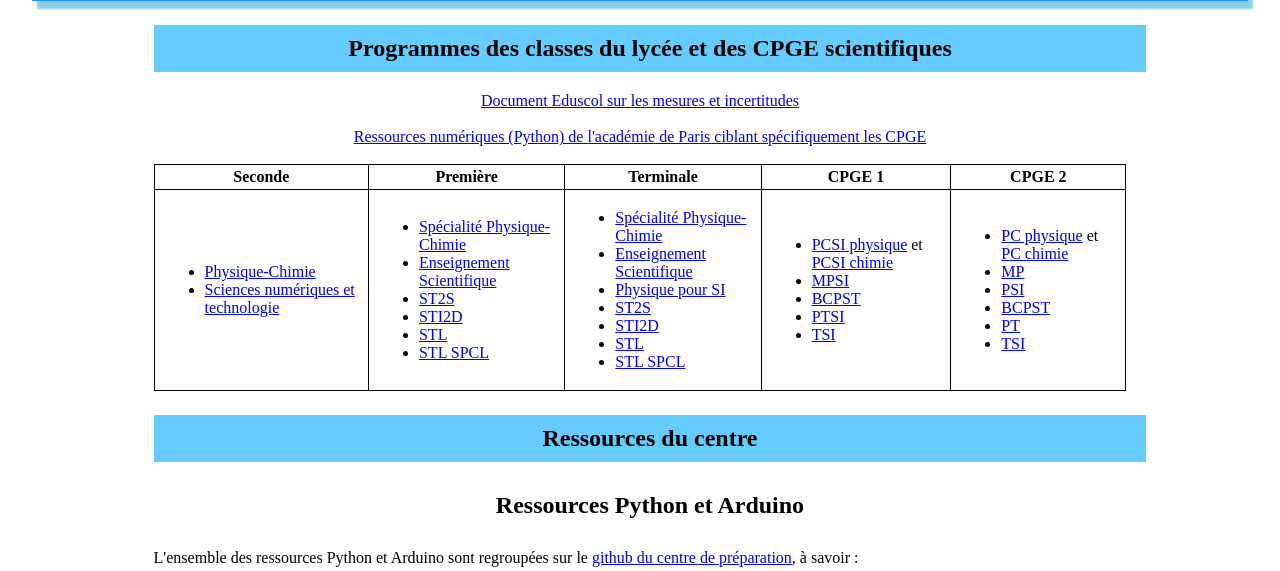
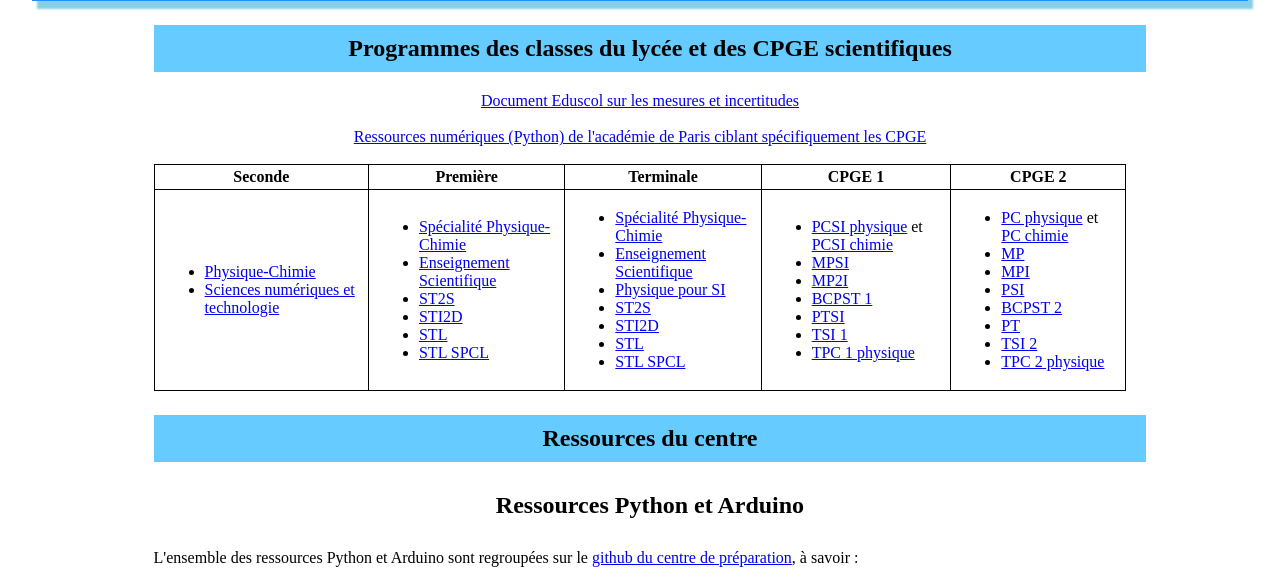
Before and after one commit to araoux/django-agreg, a Django app: template ressources/templates/ressources/recherche.html in a window 1280 px wide. Shown: the part 315-886 px from the top of the page. Run offline with Django 3.2, Linux system fonts and the light colour scheme; the template is opened without the code that fills it, so the values that code supplies are empty.

Commit message:
MaJ des programmes CPGE

```diff
--- a/ressources/templates/ressources/recherche.html
+++ b/ressources/templates/ressources/recherche.html
@@ -48,19 +48,23 @@
             <ul>
             <li><a href="{% static 'Programmes/CPGE1_PCSI_physique.pdf' %}">PCSI physique</a> et <a href="{% static 'Programmes/CPGE1_PCSI_chimie.pdf' %}">PCSI chimie</a></li>
             <li><a href="{% static 'Programmes/CPGE1_MPSI.pdf' %}">MPSI</a></li>
-            <li><a href="{% static 'Programmes/CPGE1_BCPST.pdf' %}">BCPST</a></li>
+            <li><a href="{% static 'Programmes/CPGE1_MP2I.pdf' %}">MP2I</a></li>
+            <li><a href="{% static 'Programmes/CPGE1_BCPST1.pdf' %}">BCPST 1</a></li>
             <li><a href="{% static 'Programmes/CPGE1_PTSI.pdf' %}">PTSI</a></li>
-            <li><a href="{% static 'Programmes/CPGE1_TSI.pdf' %}">TSI</a></li>
+            <li><a href="{% static 'Programmes/CPGE1_TSI1.pdf' %}">TSI 1</a></li>
+            <li><a href="{% static 'Programmes/CPGE1_TPC1.pdf' %}">TPC 1 physique</a></li>
             </ul>
         </td>
         <td>
             <ul>
             <li><a href="{% static 'Programmes/CPGE2_PC_physique.pdf' %}">PC physique</a> et <a href="{% static 'Programmes/CPGE2_PC_chimie.pdf' %}">PC chimie</a></li>
             <li><a href="{% static 'Programmes/CPGE2_MP.pdf' %}">MP</a></li>
+            <li><a href="{% static 'Programmes/CPGE2_MPI.pdf' %}">MPI</a></li>
             <li><a href="{% static 'Programmes/CPGE2_PSI.pdf' %}">PSI</a></li>
-            <li><a href="{% static 'Programmes/CPGE2_BCPST.pdf' %}">BCPST</a></li>
+            <li><a href="{% static 'Programmes/CPGE2_BCPST2.pdf' %}">BCPST 2</a></li>
             <li><a href="{% static 'Programmes/CPGE2_PT.pdf' %}">PT</a></li>
-            <li><a href="{% static 'Programmes/CPGE2_TSI.pdf' %}">TSI</a></li>
+            <li><a href="{% static 'Programmes/CPGE2_TSI2.pdf' %}">TSI 2</a></li>
+            <li><a href="{% static 'Programmes/CPGE2_TPC2_physique.pdf' %}">TPC 2 physique</a></li>
             </ul>
         </td>
     </tr>
```
Also changed, not shown: 17 other files.
